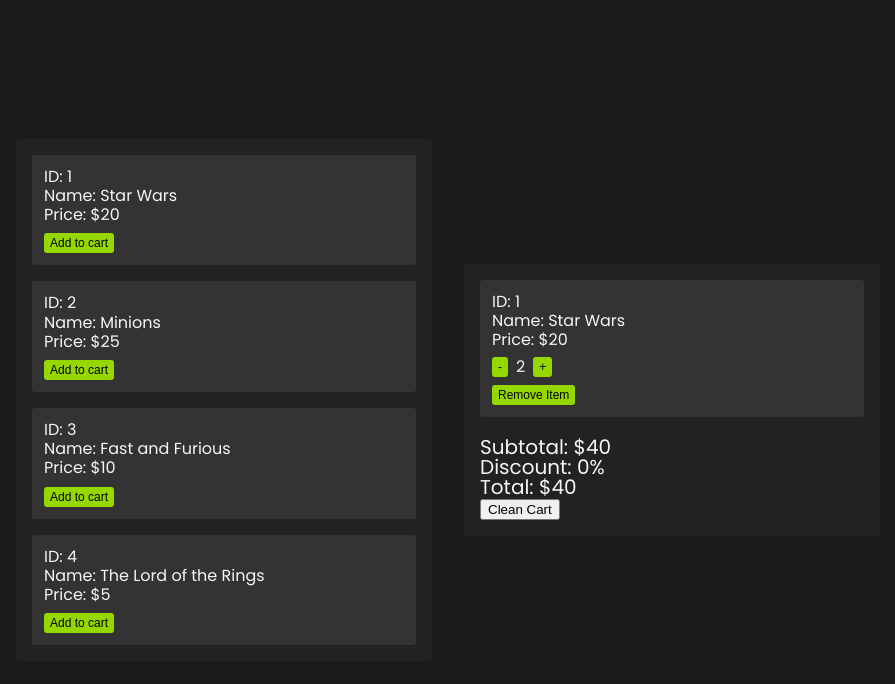
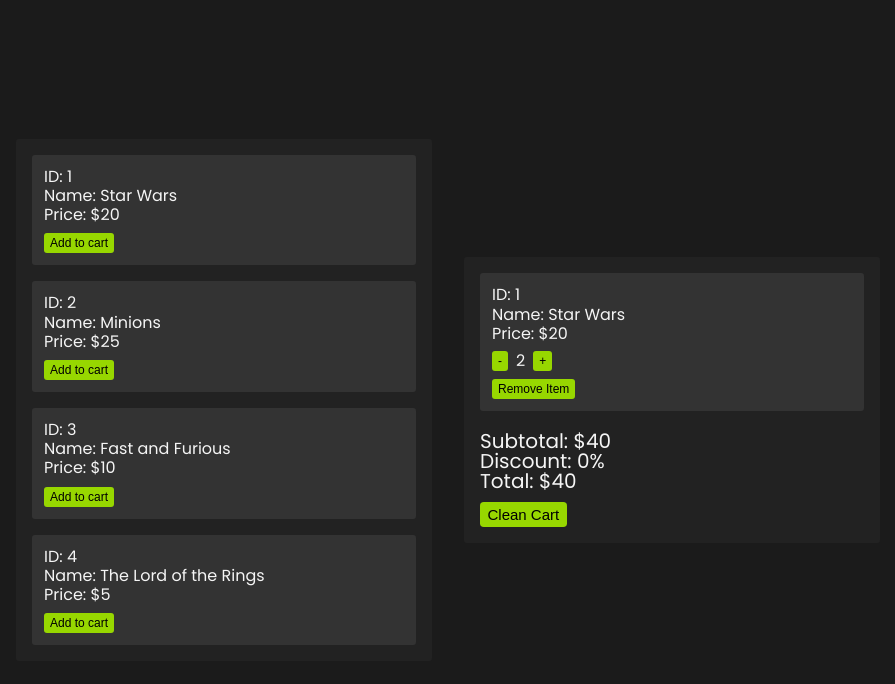
Before and after one commit to mediastream/mediastream-challenge-react, a React (Create React App) app: page /01 in a window 1280 px wide. Shown: the top 684 px of the page, without its empty margins (192-1087 px from the left). Built offline with nearby package versions, Linux system fonts and the light colour scheme.

Commit message:
Add style to clean cart button

```diff
--- a/src/components/pages/Exercise01/assets/styles.css
+++ b/src/components/pages/Exercise01/assets/styles.css
@@ -35,7 +35,8 @@
   line-height: 120%;
 }
 
-.movies__list-card button {
+.movies__list-card button,
+.movies__cart-total button {
   background-color: var(--ms-green);
   border: none;
   cursor: pointer;
```
